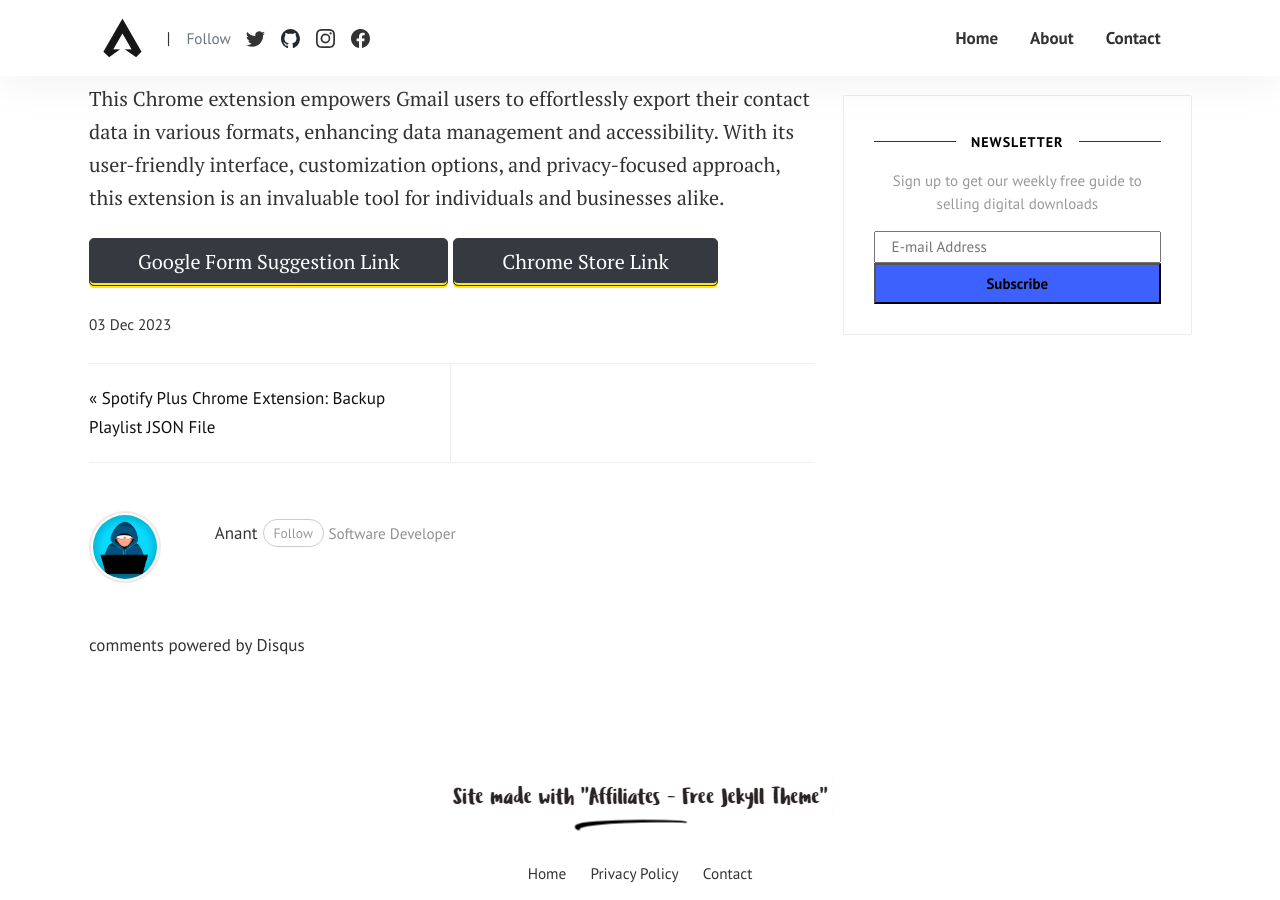
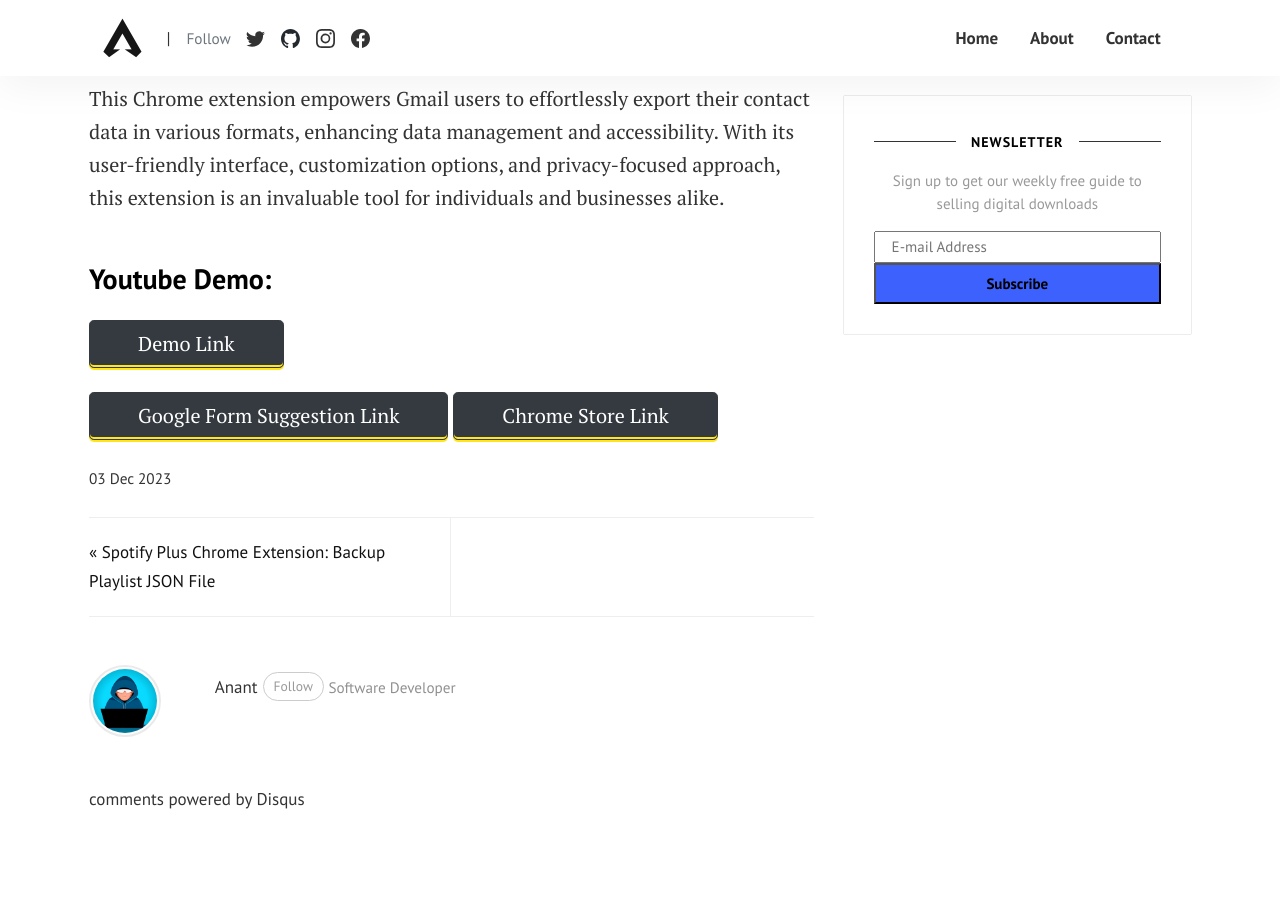
Before and after one commit to ECodeeshop/blog, a Jekyll site: the page built from _posts/2023-12-03-email-export-tool-chrome-extension.md, in a window 1280 px wide and 900 px high, scrolled down 2266 px. Built offline with Jekyll 4.4.1, drawn with Linux system fonts in a browser that asks for light colours; comment, search, counter and statistics services are not loaded.

Commit message:
Update 2023-12-03-email-export-tool-chrome-extension.md

```diff
--- a/_posts/2023-12-03-email-export-tool-chrome-extension.md
+++ b/_posts/2023-12-03-email-export-tool-chrome-extension.md
@@ -40,5 +40,8 @@
 
 This Chrome extension empowers Gmail users to effortlessly export their contact data in various formats, enhancing data management and accessibility. With its user-friendly interface, customization options, and privacy-focused approach, this extension is an invaluable tool for individuals and businesses alike.
 
+### Youtube Demo:
+<a href="https://youtu.be/z176gzzK1Oc" class="btn btn-dark text-white px-5 btn-lg">Demo Link</a>
+
 <a href="https://docs.google.com/forms/d/e/1FAIpQLSfL3a18-_LaP9EsYbDp94Yk32TjBHxGa63A7ycU7IMORU_Zew/viewform?usp=pp_url" class="btn btn-dark text-white px-5 btn-lg">Google Form Suggestion Link</a>
 <a href="https://chromewebstore.google.com/detail/laeciibofligmkhkkhbonmfgbdjaiepa" class="btn btn-dark text-white px-5 btn-lg">Chrome Store Link</a>
```
